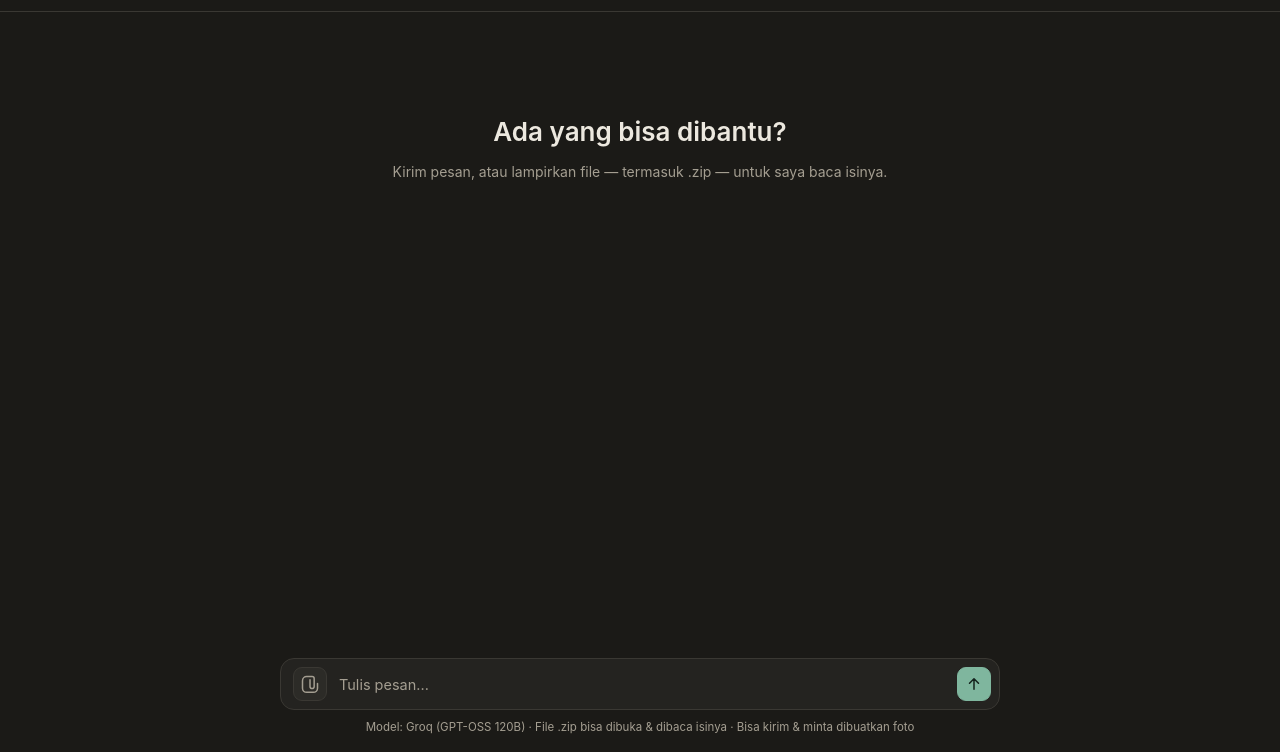
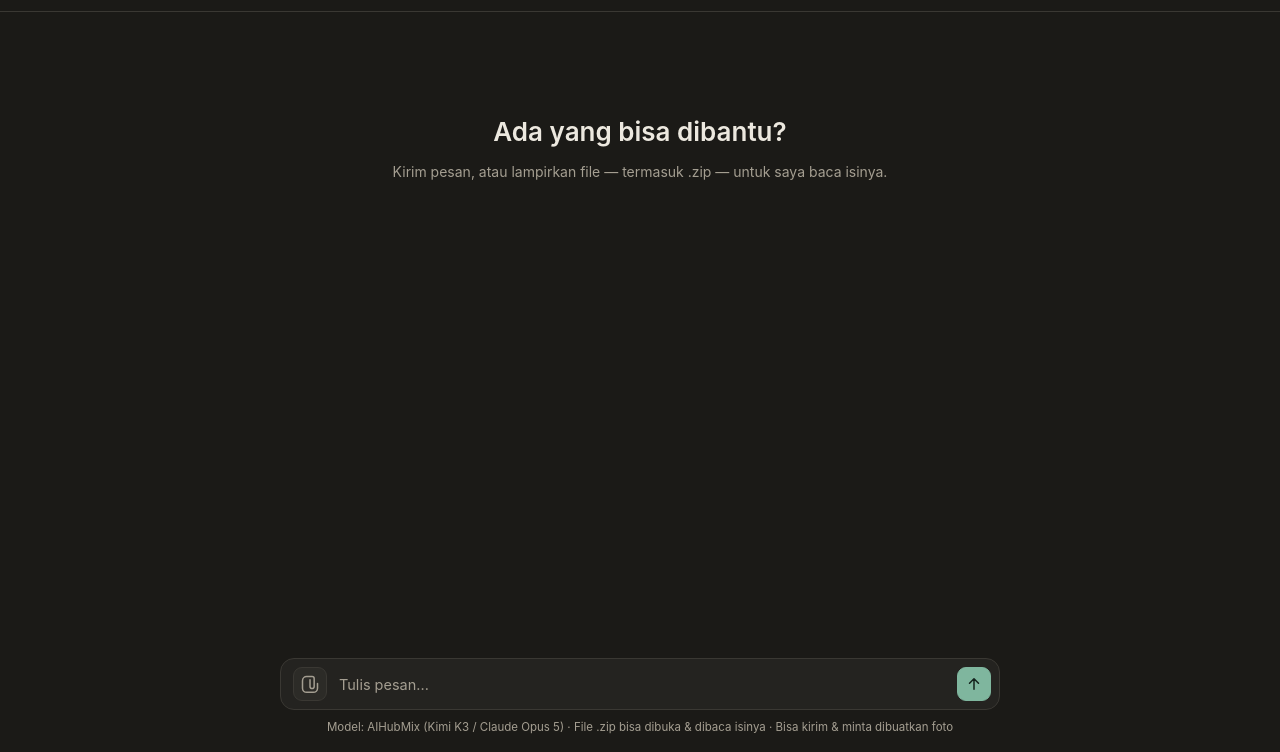
Before and after one commit to arvirmdn/arvirmdn-ai, a website: page public/index.html in a window 1280 px wide. Shown: the part 48-800 px from the top of the page. Drawn offline with nearby package versions, Linux system fonts and the light colour scheme.

Commit message:
Add files via upload

```diff
--- a/public/index.html
+++ b/public/index.html
@@ -38,7 +38,7 @@
           <svg width="18" height="18" viewBox="0 0 24 24" fill="none"><path d="M12 19V5M12 5l-6 6M12 5l6 6" stroke="currentColor" stroke-width="2" stroke-linecap="round" stroke-linejoin="round"/></svg>
         </button>
       </form>
-      <p class="hint">Model: Groq (GPT-OSS 120B) &middot; File .zip bisa dibuka & dibaca isinya &middot; Bisa kirim &amp; minta dibuatkan foto</p>
+      <p class="hint">Model: AIHubMix (Kimi K3 / Claude Opus 5) &middot; File .zip bisa dibuka & dibaca isinya &middot; Bisa kirim &amp; minta dibuatkan foto</p>
     </div>
   </div>
 
```
